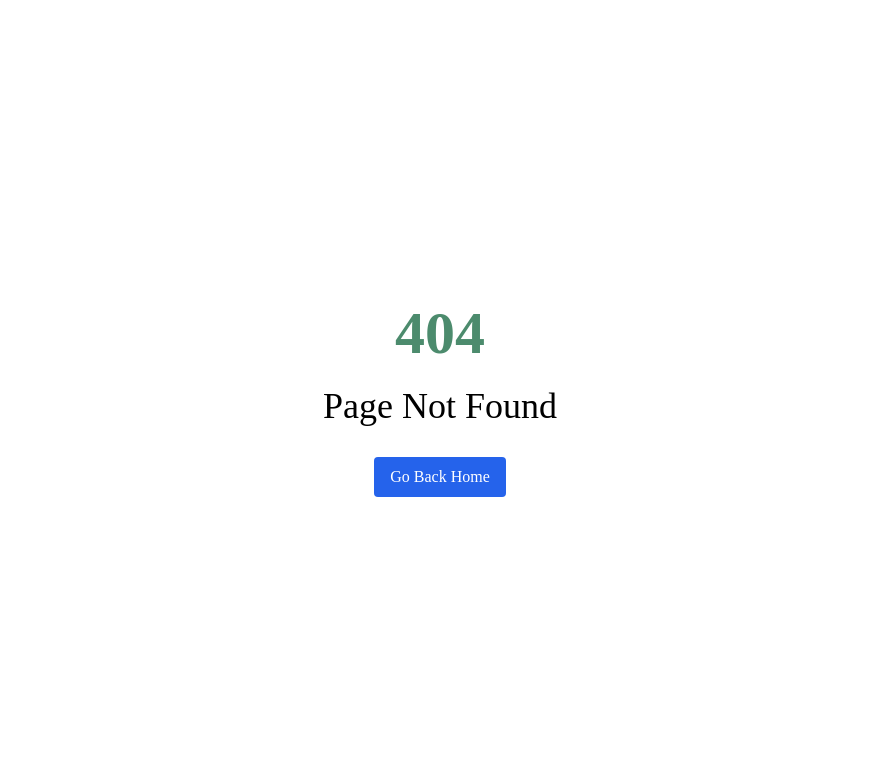
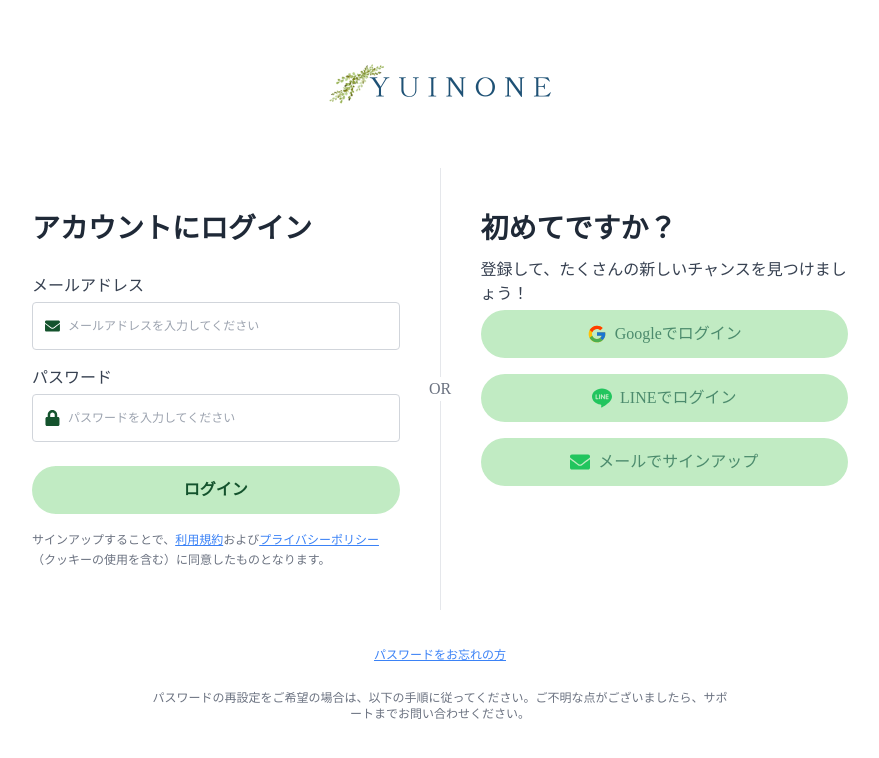
Before and after one commit to neraindai/yuin, a React (Vite) app: page /login in a window 1280 px wide. Before the commit this address had no page. Shown: the top 758 px of the page, without its empty margins (200-1079 px from the left). Built offline with nearby package versions, Linux system fonts and the light colour scheme; the HTML template or start-up script is replaced by a standard one.

Commit message:
feat(auth): add login page and update header and routes

```diff
--- a/src/components/Header/Header.jsx
+++ b/src/components/Header/Header.jsx
@@ -44,9 +44,12 @@ const Header = () => {
 
         {/* Login Button */}
         <div className="hidden md:block">
-          <button className="bg-green-100 text-green-800 px-4 py-2 rounded-full text-sm font-medium hover:bg-green-200 transition">
+          <Link
+            to="/login"
+            className="bg-green-100 text-green-800 px-4 py-2 rounded-full text-sm font-medium hover:bg-green-200 transition"
+          >
             ログイン / 新規登録
-          </button>
+          </Link>
         </div>
 
         {/* Mobile Toggle Button */}
--- /dev/null
+++ b/src/pages/Login/Login.jsx
@@ -0,0 +1,121 @@
+import { FaEnvelope, FaLock } from "react-icons/fa";
+import { FcGoogle } from "react-icons/fc";
+import { SiLine } from "react-icons/si";
+import logo from "../../assets/logo.png";
+import { Link } from "react-router-dom";
+
+export default function Login() {
+  return (
+    <>
+      <div className="min-h-screen flex flex-col items-center bg-white py-10">
+        {/* Logo Section */}
+        <div className="my-6 flex flex-col items-center">
+          <Link to="/">
+            <img src={logo} alt="Logo" className="h-10" />
+          </Link>
+        </div>
+
+        {/* Main Card */}
+        <div className="mt-10 flex flex-col md:flex-row w-full max-w-4xl rounded-lg overflow-hidden">
+          {/* Login Section */}
+          <div className="flex-1 flex flex-col justify-start p-10">
+            <h2 className="text-lg font-bold mb-6 text-gray-800">
+              アカウントにログイン
+            </h2>
+
+            {/* Email */}
+            <div className="mb-4">
+              <label className="block mb-1 text-gray-700">メールアドレス</label>
+              <div className="flex items-center border border-gray-300 rounded px-3 h-[48px]">
+                <FaEnvelope className="text-green-900 mr-2" />
+                <input
+                  type="email"
+                  placeholder="メールアドレスを入力してください"
+                  className="w-full outline-none text-sm"
+                />
+              </div>
+            </div>
+
+            {/* Password */}
+            <div className="mb-6">
+              <label className="block mb-1 text-gray-700">パスワード</label>
+              <div className="flex items-center border border-gray-300 rounded px-3 h-[48px]">
+                <FaLock className="text-green-900 mr-2" />
+                <input
+                  type="password"
+                  placeholder="パスワードを入力してください"
+                  className="w-full outline-none text-sm"
+                />
+              </div>
+            </div>
+
+            {/* Login Button */}
+            <button className="w-full h-[48px] flex items-center justify-center bg-[#C1EBC3] text-green-900 rounded-3xl font-semibold hover:bg-[#AEE4B0]">
+              ログイン
+            </button>
+
+            {/* Terms */}
+            <p className="text-xs text-gray-500 mt-4 leading-5">
+              サインアップすることで、
+              <a href="#" className="text-blue-500 underline">
+                利用規約
+              </a>
+              および
+              <a href="#" className="text-blue-500 underline">
+                プライバシーポリシー
+              </a>
+              （クッキーの使用を含む）に同意したものとなります。
+            </p>
+          </div>
+
+          {/* Divider */}
+          <div className="hidden md:flex flex-col justify-center items-center w-px bg-gray-200 relative">
+            <span className="absolute bg-white px-2 text-gray-500">OR</span>
+          </div>
+
+          {/* Sign-up Section */}
+          <div className="flex-1 flex flex-col justify-start p-10">
+            <h3 className="text-lg font-bold mb-2 text-gray-800">
+              初めてですか？
+            </h3>
+            <p className="block mb-1 text-gray-700">
+              登録して、たくさんの新しいチャンスを見つけましょう！
+            </p>
+
+            <div className="space-y-4">
+              <button className="w-full h-[48px] flex items-center justify-center gap-2 bg-[#C1EBC3] rounded-3xl hover:bg-[#AEE4B0]">
+                <FcGoogle size={20} />
+                <span>Googleでログイン</span>
+              </button>
+              <button className="w-full h-[48px] flex items-center justify-center gap-2 bg-[#C1EBC3] rounded-3xl hover:bg-[#AEE4B0]">
+                <SiLine size={20} className="text-green-500" />
+                <span>LINEでログイン</span>
+              </button>
+              <button className="w-full h-[48px] flex items-center justify-center gap-2 bg-[#C1EBC3] rounded-3xl hover:bg-[#AEE4B0]">
+                <FaEnvelope size={20} className="text-green-500" />
+                <span>メールでサインアップ</span>
+              </button>
+            </div>
+          </div>
+        </div>
+
+        <div className="footerNote text-center mt-4">
+          {/* Forgot Password */}
+          <div className="mt-4">
+            <a
+              href="#"
+              className="text-sm text-blue-500 underline hover:text-blue-600"
+            >
+              パスワードをお忘れの方
+            </a>
+          </div>
+          {/* Footer Note */}
+
+          <p className="mt-6 text-xs text-gray-500 text-center max-w-xl">
+            パスワードの再設定をご希望の場合は、以下の手順に従ってください。ご不明な点がございましたら、サポートまでお問い合わせください。
+          </p>
+        </div>
+      </div>
+    </>
+  );
+}
--- a/src/routes/index.jsx
+++ b/src/routes/index.jsx
@@ -9,6 +9,7 @@ import ContactForm from "../pages/ContactForm/ContactForm";
 import ContactFormUI from "../pages/ContactForm/ContactFormUI";
 import TermsOfUse from "../pages/TermsOfUse/TermsOfUse";
 import InquiryFlow from "../pages/ContactForm/InquiryFlow";
+import Login from "../pages/Login/Login";
 
 const AppRoutes = () => {
   return (
@@ -42,6 +43,9 @@ const AppRoutes = () => {
       {/* InquiryFlow Page */}
       <Route path="/inquiry-flow" element={<InquiryFlow />} />
 
+      {/* Login Page */}
+      <Route path="/login" element={<Login />} />
+
     </Routes>
   );
 };
```
